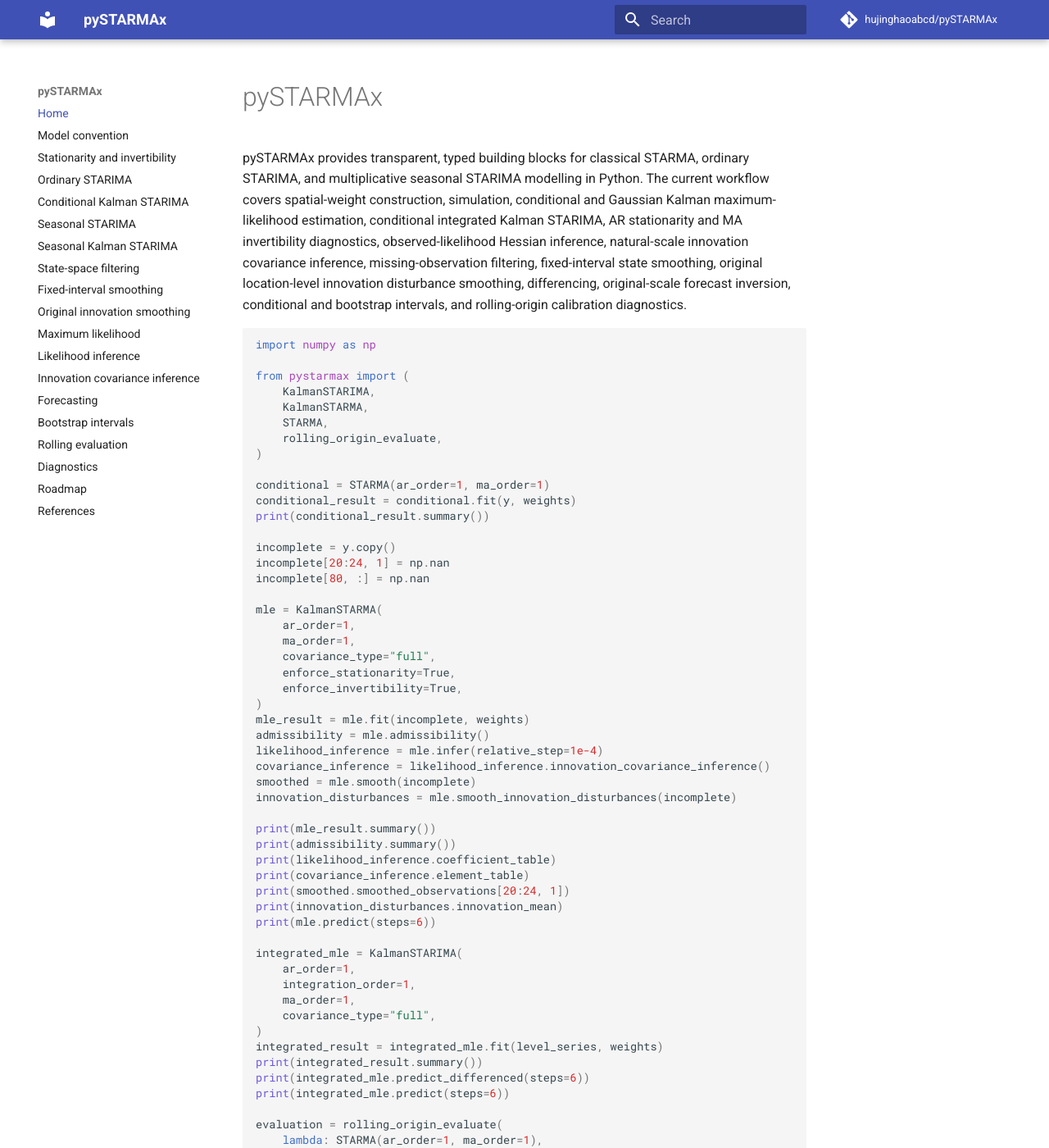
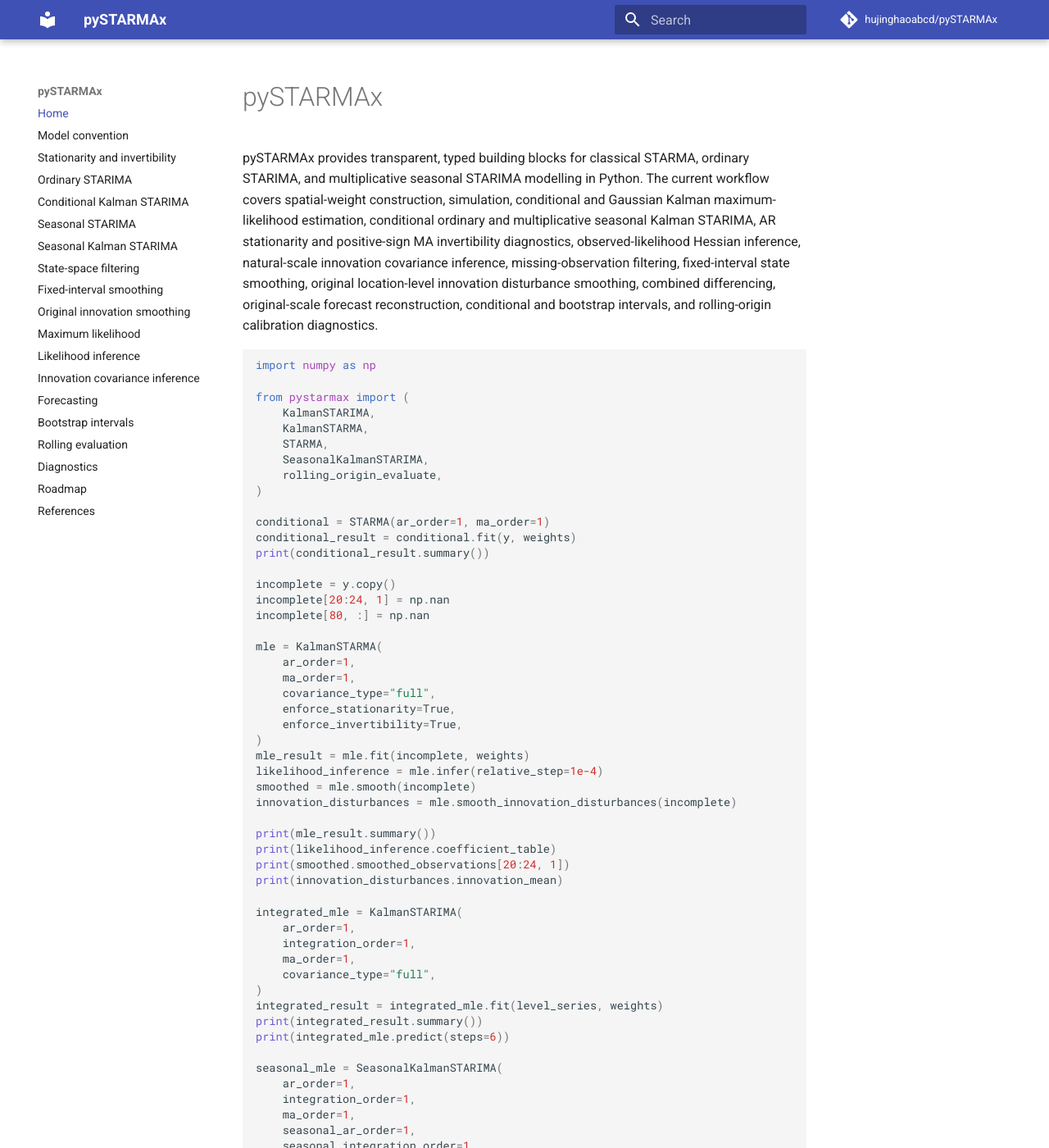
Before and after one commit to hujinghaoabcd/pySTARMAx, an MkDocs documentation site: the page built from docs/index.md, in a window 1280 px wide and 1400 px high. Shown: the whole window at 82% size. Built offline with MkDocs 1.6.1 and Material for MkDocs 9.7.7, drawn with Linux system fonts in a browser that asks for light colours; comment, search, counter and statistics services are not loaded; some of the changed text lies outside the part shown.

Commit message:
Add seasonal Kalman STARIMA to documentation home

````diff
--- a/docs/index.md
+++ b/docs/index.md
@@ -3,13 +3,13 @@
 pySTARMAx provides transparent, typed building blocks for classical STARMA,
 ordinary STARIMA, and multiplicative seasonal STARIMA modelling in Python. The
 current workflow covers spatial-weight construction, simulation, conditional
-and Gaussian Kalman maximum-likelihood estimation, conditional integrated
-Kalman STARIMA, AR stationarity and MA invertibility diagnostics,
-observed-likelihood Hessian inference, natural-scale innovation covariance
-inference, missing-observation filtering, fixed-interval state smoothing,
-original location-level innovation disturbance smoothing, differencing,
-original-scale forecast inversion, conditional and bootstrap intervals, and
-rolling-origin calibration diagnostics.
+and Gaussian Kalman maximum-likelihood estimation, conditional ordinary and
+multiplicative seasonal Kalman STARIMA, AR stationarity and positive-sign MA
+invertibility diagnostics, observed-likelihood Hessian inference, natural-scale
+innovation covariance inference, missing-observation filtering, fixed-interval
+state smoothing, original location-level innovation disturbance smoothing,
+combined differencing, original-scale forecast reconstruction, conditional and
+bootstrap intervals, and rolling-origin calibration diagnostics.
 
 ```python
 import numpy as np
@@ -18,6 +18,7 @@
     KalmanSTARIMA,
     KalmanSTARMA,
     STARMA,
+    SeasonalKalmanSTARIMA,
     rolling_origin_evaluate,
 )
 
@@ -37,19 +38,14 @@
     enforce_invertibility=True,
 )
 mle_result = mle.fit(incomplete, weights)
-admissibility = mle.admissibility()
 likelihood_inference = mle.infer(relative_step=1e-4)
-covariance_inference = likelihood_inference.innovation_covariance_inference()
 smoothed = mle.smooth(incomplete)
 innovation_disturbances = mle.smooth_innovation_disturbances(incomplete)
 
 print(mle_result.summary())
-print(admissibility.summary())
 print(likelihood_inference.coefficient_table)
-print(covariance_inference.element_table)
 print(smoothed.smoothed_observations[20:24, 1])
 print(innovation_disturbances.innovation_mean)
-print(mle.predict(steps=6))
 
 integrated_mle = KalmanSTARIMA(
     ar_order=1,
@@ -59,8 +55,22 @@
 )
 integrated_result = integrated_mle.fit(level_series, weights)
 print(integrated_result.summary())
-print(integrated_mle.predict_differenced(steps=6))
 print(integrated_mle.predict(steps=6))
+
+seasonal_mle = SeasonalKalmanSTARIMA(
+    ar_order=1,
+    integration_order=1,
+    ma_order=1,
+    seasonal_ar_order=1,
+    seasonal_integration_order=1,
+    seasonal_ma_order=1,
+    seasonal_period=24,
+    covariance_type="full",
+)
+seasonal_result = seasonal_mle.fit(seasonal_levels, weights)
+print(seasonal_result.summary())
+print(seasonal_mle.admissibility().summary())
+print(seasonal_mle.predict(steps=24))
 
 evaluation = rolling_origin_evaluate(
     lambda: STARMA(ar_order=1, ma_order=1),
@@ -93,14 +103,18 @@
 transformation to natural variance and covariance elements.
 
 [Conditional integrated Kalman STARIMA](integrated_maximum_likelihood.md)
-documents ordinary differencing before the stationary likelihood, the explicit
-conditioning on the first `d` level rows, missing-value propagation, and the
-separation between differenced-scale and recursively restored original-scale
-forecasts. It is intentionally distinct from an exact diffuse integrated
-level-state likelihood.
+documents ordinary differencing before the stationary likelihood, conditioning
+on the first `d` level rows, missing-value propagation, and the separation
+between transformed and recursively restored original scales.
 
-[Ordinary STARIMA](starima.md), [Seasonal STARIMA](seasonal.md),
+[Seasonal STARIMA](seasonal.md) compares the conditional and Gaussian seasonal
+routes. [Multiplicative seasonal Kalman STARIMA](seasonal_maximum_likelihood.md)
+documents ordered matrix-polynomial expansion, arbitrary-lag companion states,
+factor parameter counting, combined ordinary-seasonal differencing, expanded
+stationarity/invertibility checks, and missing-data handling. Both likelihood
+wrappers remain conditional on the transformation history and are distinct from
+an exact diffuse integrated level-state likelihood.
+
 [Forecasting](forecasting.md), [Bootstrap intervals](bootstrap.md), and
-[Rolling evaluation](evaluation.md) cover conditional estimation, multiplicative
-seasonal factors, predictive uncertainty, parameter refitting, calibration,
-sharpness, and point-error assessment.
+[Rolling evaluation](evaluation.md) cover predictive uncertainty, parameter
+refitting, calibration, sharpness, and point-error assessment.
````
